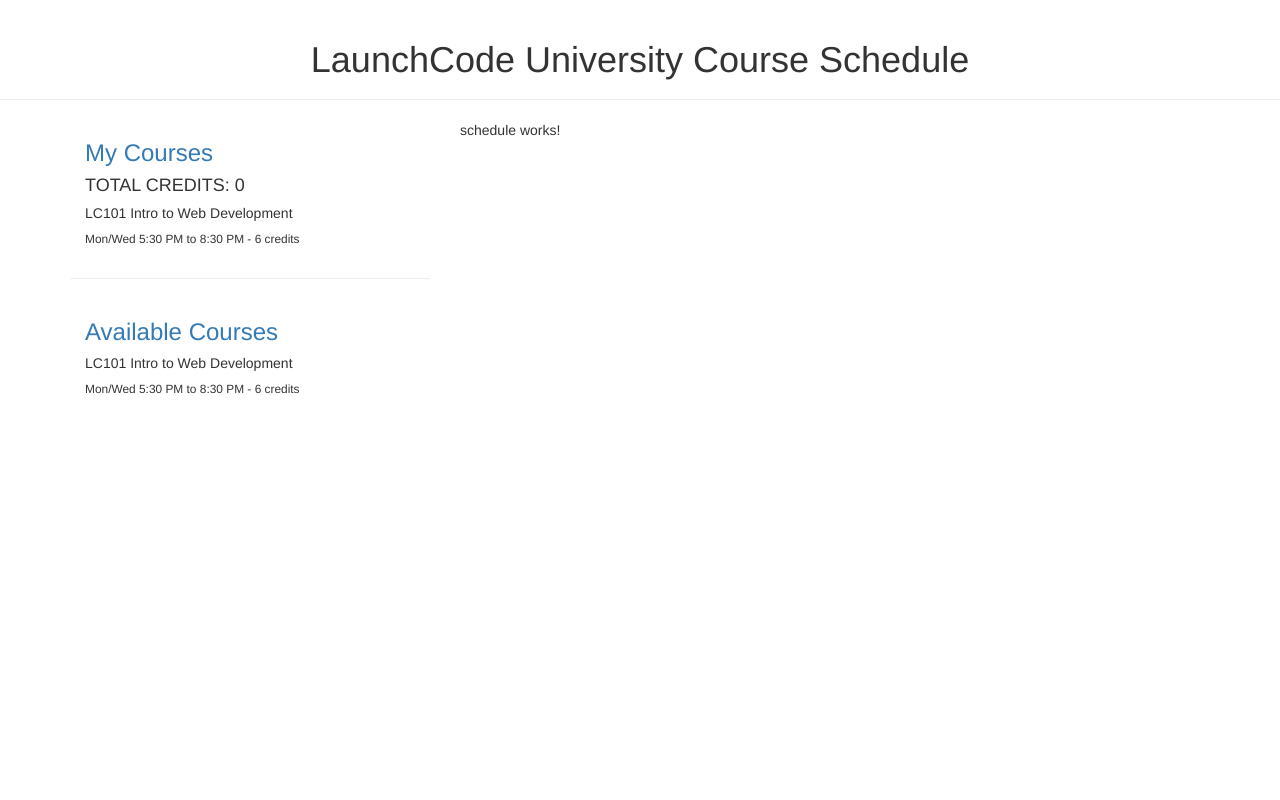
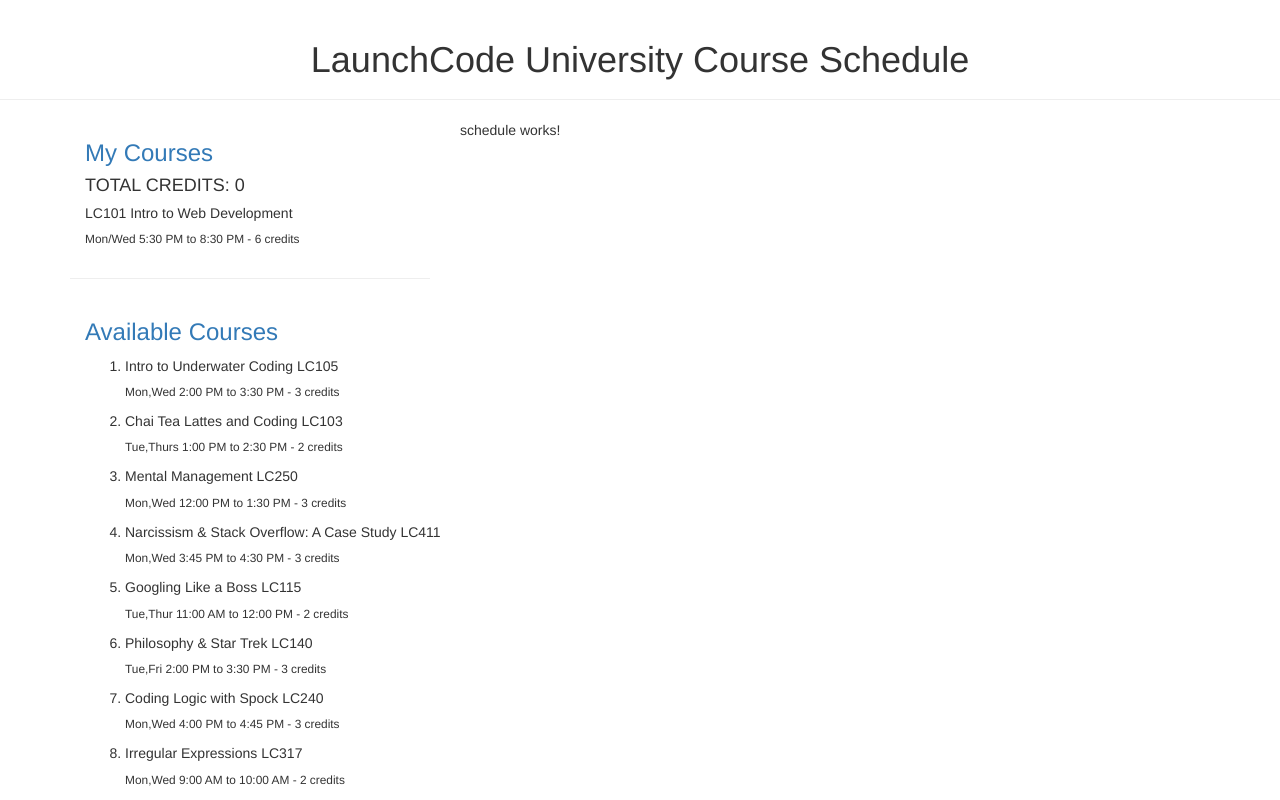
Before and after one commit to ashleyglenn0/LC-CourseSchedule, an Angular app: page / in a window 1280 px wide. Shown: the top 800 px of the page. Built offline with nearby package versions, Linux system fonts and the light colour scheme.

Commit message:
corrected constructor and added function correctly

```diff
--- a/src/app/course.model.ts
+++ b/src/app/course.model.ts
@@ -14,4 +14,7 @@
         this.endTime = endTime;
         this.credits = credits;
     }
+    getDays(){
+        return this.days.join("/");
+    }
 }
--- a/src/app/courses/courses.component.html
+++ b/src/app/courses/courses.component.html
@@ -10,7 +10,14 @@
 <div class="container">
     <h3 class="text-primary">Available Courses</h3>
     <ol>
-        <li *ngFor = "let course of course">{{ availableCourses }}</li>
+        <li *ngFor="let course of availableCourses">
+            <div class="col-12 vspace">
+                <h5 class="clickable">{{ course.title }} {{ course.code }}</h5>
+                    <p class="small">{{ course.days }} {{course.startTime}} to {{ course.endTime }} -
+                    {{ course.credits }} credits
+                </p>
+            </div>
+        </li>
     </ol>
     <div class="col-12 vspace">
         <h5 class="clickable">LC101 Intro to Web Development</h5>
```
